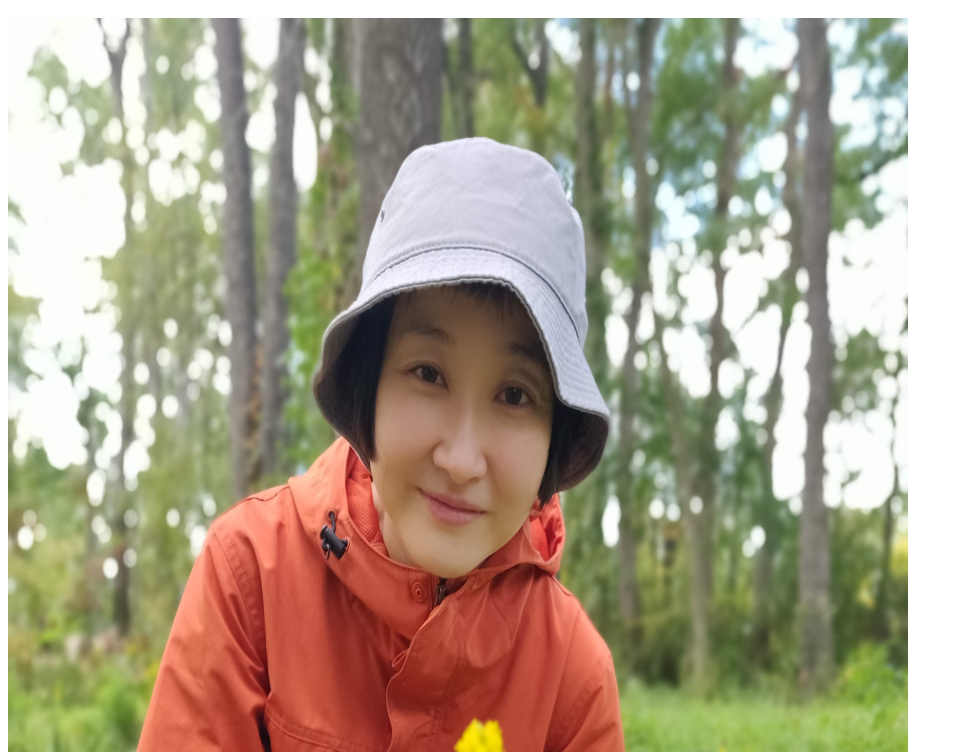
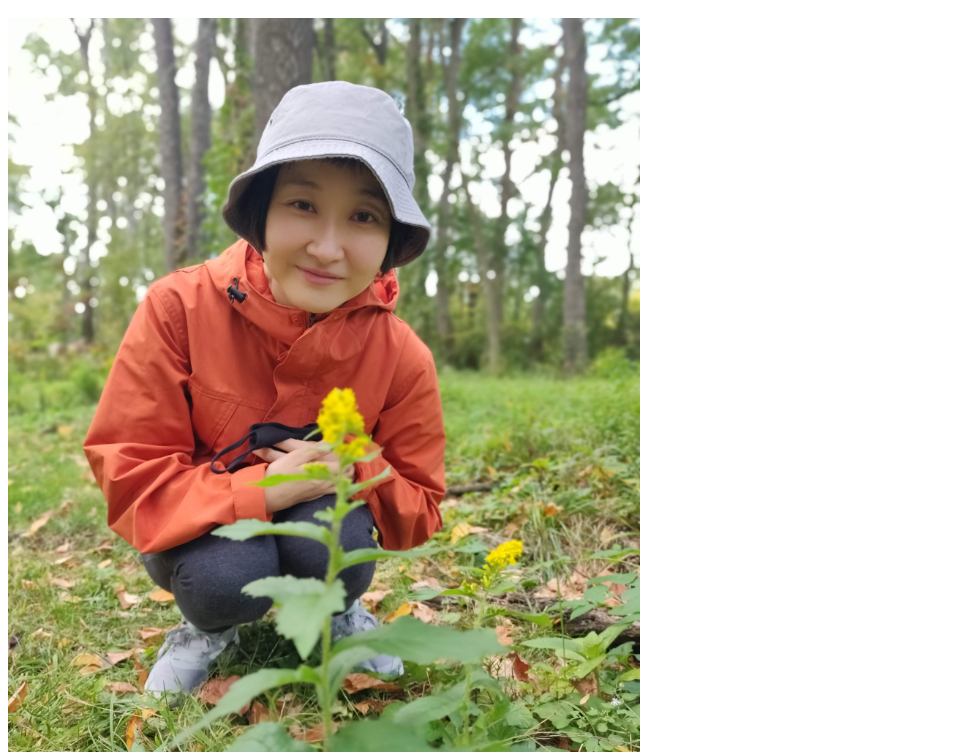
Before and after one commit to manamios/manamios.github.io, a plain HTML site: page index.html in a window 1280 px wide. Shown: the part 48-800 px from the top of the page, without its empty margins (0-963 px from the left). Drawn offline with Linux system fonts and the light colour scheme.

Commit message:
Update index.html

```diff
--- a/index.html
+++ b/index.html
@@ -1,4 +1,4 @@
 <html>
     <h1>Manami's Portfolio</h1>
-    <img src="./biopic1.jpg" width="900" height="1600" />
+    <img src="./biopic1.jpg" width="50%" height="auto" />
 </html>
```
